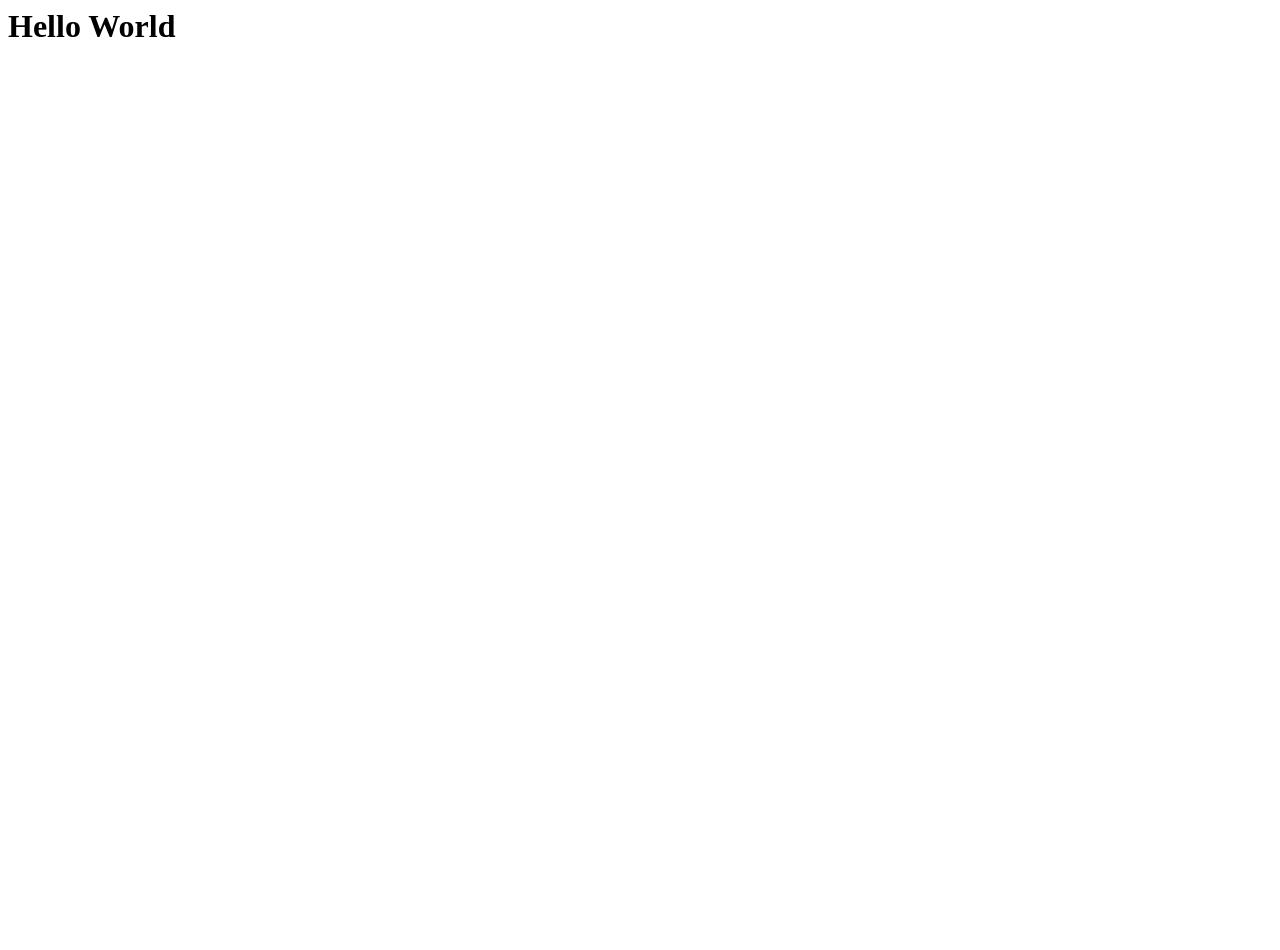
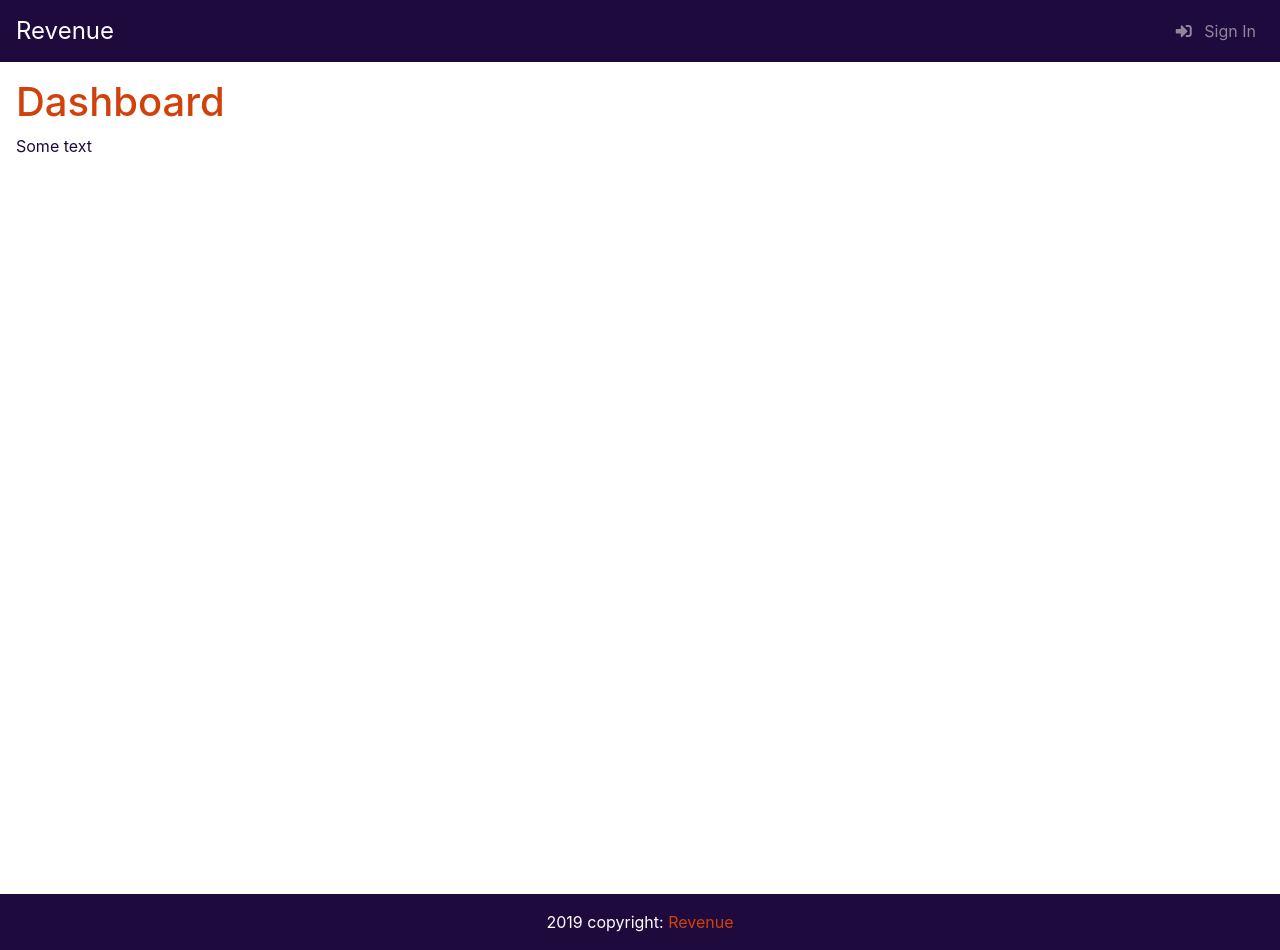
Before and after one commit to evbeda/revenue_latam, a Django app: page / in a window 1280 px wide. Before the commit the page is almost empty. Before the commit the page ends 37 px from the top, so only its background shows below. Run offline with Django 3.2, Linux system fonts and the light colour scheme; some libraries are stand-ins or nearby versions.

Commit message:
added dashboard template and static files, added bootstrap4

```diff
--- a/requirements.txt
+++ b/requirements.txt
@@ -1,10 +1,12 @@
+beautifulsoup4==4.8.0
 certifi==2019.6.16
 chardet==3.0.4
 coverage==4.5.4
 coveralls==1.8.2
-docopt==0.6.2
 defusedxml==0.6.0
 Django==1.11.24
+django-bootstrap4==1.0.1
+docopt==0.6.2
 eventbrite==3.3.3
 idna==2.8
 oauthlib==3.1.0
@@ -16,4 +18,5 @@ requests-oauthlib==1.2.0
 six==1.12.0
 social-auth-app-django==3.1.0
 social-auth-core==3.2.0
+soupsieve==1.9.3
 urllib3==1.25.3
--- /dev/null
+++ b/revenue_app/static/revenue_app/css/base.css
@@ -0,0 +1,47 @@
+:root {
+  font-family: 'Lato', sans-serif;
+  font-size: 16px;
+  --primary-color: #1E0A3C;
+  --secondary-color: #D1410C;
+}
+
+* {
+  padding:0; margin:0;
+  box-sizing: border-box;
+  max-width: 100%;
+}
+
+.wrapper {
+  margin: 1rem;
+  min-height: 100vh;
+}
+
+
+.navbar {
+  background-color: #1E0A3C;
+  color: #D1410C;
+}
+
+.navbar-brand {
+  font-size: 1.5rem;
+}
+
+footer {
+  background-color: #1E0A3C;
+  color: #FFF;
+  bottom: 0;
+  width: 100%;
+}
+
+footer a {
+  color:  #D1410C;
+  font-size: 1.2rem;
+}
+
+.footer-copyright {
+  font-size: 1rem;
+}
+
+.footer-copyright a {
+  font-size: 1rem;
+}
--- /dev/null
+++ b/revenue_app/static/revenue_app/css/dashboard.css
@@ -0,0 +1,7 @@
+p {
+  color: #1E0A3C;
+}
+
+h1 {
+  color: #D1410C;
+}
--- /dev/null
+++ b/revenue_app/templates/revenue_app/_footer.html
@@ -0,0 +1,6 @@
+
+<footer>
+  <div class="footer-copyright text-center py-3">2019 copyright:
+    <a href="#!"> Revenue</a>
+  </div>
+</footer>
--- /dev/null
+++ b/revenue_app/templates/revenue_app/_navbar.html
@@ -0,0 +1,33 @@
+{% load static %}
+<!--Navbar -->
+<nav class="mb-1 navbar navbar-expand-lg navbar-dark info-color sticky-top">
+  <a class="navbar-brand" href="{% url 'dashboard' %}"> Revenue </a>
+  <button class="navbar-toggler" type="button" data-toggle="collapse" data-target="#navbarSupportedContent-4"
+    aria-controls="navbarSupportedContent-4" aria-expanded="false" aria-label="Toggle navigation">
+    <span class="navbar-toggler-icon"></span>
+  </button>
+  <div class="collapse navbar-collapse" id="navbarSupportedContent-4">
+    <ul class="navbar-nav ml-auto">
+      {% if user.is_authenticated %}
+      <li class="nav-item dropdown">
+        <a class="nav-link dropdown-toggle text-capitalize" id="navbarDropdownMenuLink-4" data-toggle="dropdown"
+          aria-haspopup="true" aria-expanded="false">
+          <i class="fas fa-user mr-2"></i> {{ user.first_name }}</a>
+          <div class="dropdown-menu dropdown-menu-right dropdown-info" aria-labelledby="navbarDropdownMenuLink-4">
+            <a class="dropdown-item" href="{% url 'logout' %}">
+              <i class="fas fa-sign-out-alt mr-2"></i>
+              Log out
+            </a>
+          </div>
+      </li>
+      {% else %}
+      <li class="nav-item">
+        <a class="nav-link" href="{% url 'login' %}">
+          <i class="fas fa-sign-in-alt mr-2"></i> Sign In
+        </a>
+      </li>
+      {% endif %}
+    </ul>
+  </div>
+</nav>
+<!--/.Navbar -->
--- /dev/null
+++ b/revenue_app/templates/revenue_app/base.html
@@ -0,0 +1,28 @@
+<!DOCTYPE html>
+{% load static %}
+
+<html lang="en">
+  <head>
+    <meta charset="utf-8">
+    {% load bootstrap4 %}
+    {% bootstrap_css %}
+    <!-- Font Awesome -->
+    <link rel="stylesheet" href="https://use.fontawesome.com/releases/v5.8.1/css/all.css">
+    <link rel="stylesheet" href="{% static 'revenue_app/css/base.css' %}">
+    {% block head %} {% endblock head %}
+    <title> Revenue Latam </title>
+  </head>
+  <body>
+    {% include 'revenue_app/_navbar.html' %}
+    <div class="wrapper">
+      {% block content %}
+      {% endblock content %}
+    </div>
+    {% include 'revenue_app/_footer.html' %}
+    <!-- Optional JavaScript -->
+    <!-- jQuery first, then Popper.js, then Bootstrap JS -->
+    {% block scripts %}
+      {% bootstrap_javascript jquery='full' %}
+    {% endblock scripts %}
+  </body>
+</html>
--- /dev/null
+++ b/revenue_app/templates/revenue_app/dashboard.html
@@ -0,0 +1,12 @@
+
+{% extends 'revenue_app/base.html' %}
+{% load static %}
+
+{% block head %}
+  <link rel="stylesheet" href="{% static 'revenue_app/css/dashboard.css' %}">
+{% endblock head %}
+
+{% block content %}
+<h1>Dashboard</h1>
+<p>Some text</p>
+{% endblock content %}
--- a/revenue_app/templates/revenue_app/index.html
+++ /dev/null
@@ -1 +0,0 @@
-<h1>Hello World</h1>
--- a/revenue_app/urls.py
+++ b/revenue_app/urls.py
@@ -1,7 +1,7 @@
 from django.conf.urls import url
-from .views import Index
+from .views import Dashboard
 
 
 urlpatterns = [
-    url(r'^$', Index.as_view(), name='index'),
+    url(r'^$', Dashboard.as_view(), name='dashboard'),
 ]
--- a/revenue_app/views.py
+++ b/revenue_app/views.py
@@ -1,5 +1,5 @@
 from django.views.generic import TemplateView
 
 
-class Index(TemplateView):
-    template_name = 'revenue_app/index.html'
+class Dashboard(TemplateView):
+    template_name = 'revenue_app/dashboard.html'
--- a/settings/base.py
+++ b/settings/base.py
@@ -38,7 +38,9 @@ INSTALLED_APPS = [
     'django.contrib.staticfiles',
     'revenue_app',
     'login_app',
-    'social_django'
+    'social_django',
+    'bootstrap4',
+
 ]
 
 MIDDLEWARE = [
```
Also changed, not shown: login_app/templates/login_app/login.html (+11 -4 lines).
